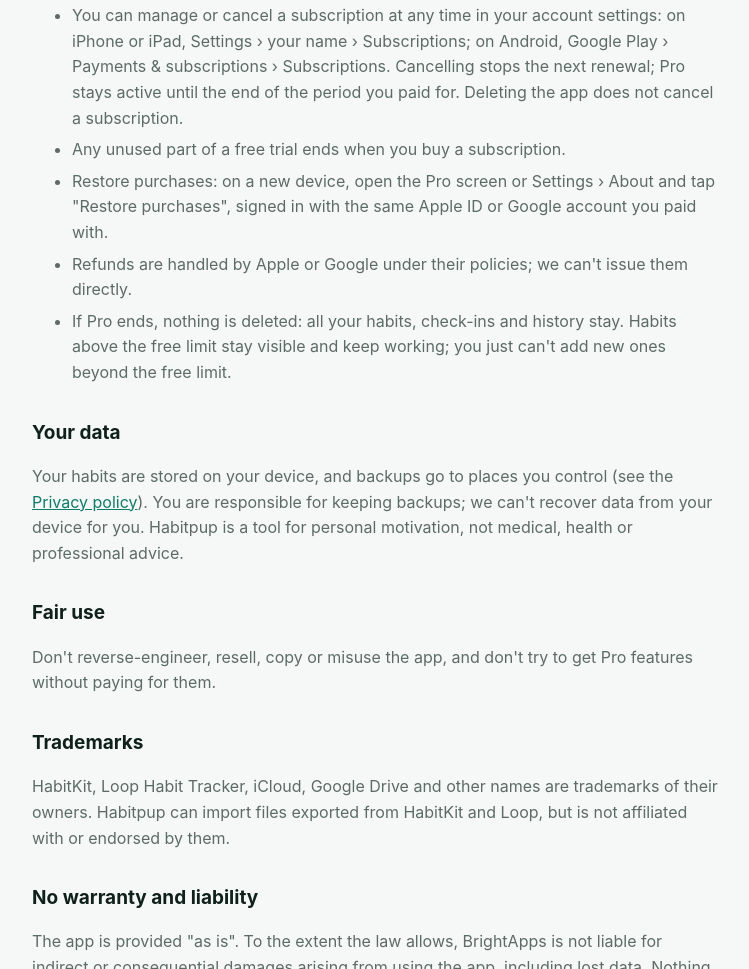
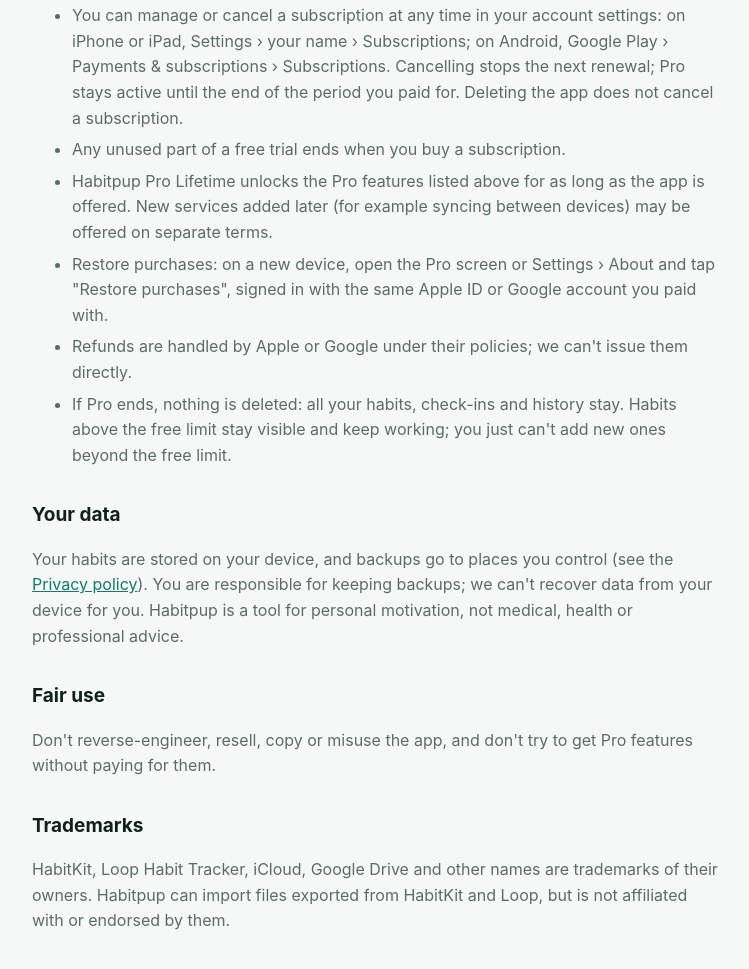
Before and after one commit to ibrohimm/habitpup-legal, a plain HTML site: page terms/index.html in a window 1280 px wide. Shown: the part 1019-1988 px from the top of the page, without its empty margins (264-1013 px from the left). Drawn offline with Linux system fonts and the light colour scheme.

Commit message:
Terms: lifetime scope

```diff
--- a/terms/index.html
+++ b/terms/index.html
@@ -25,6 +25,7 @@
 <li><strong>Subscriptions renew automatically</strong> for the same length and price unless auto-renew is turned off at least 24 hours before the end of the current period. Your account is charged for renewal within 24 hours before the current period ends.</li>
 <li>You can manage or cancel a subscription at any time in your account settings: on iPhone or iPad, Settings › your name › Subscriptions; on Android, Google Play › Payments &amp; subscriptions › Subscriptions. Cancelling stops the next renewal; Pro stays active until the end of the period you paid for. Deleting the app does not cancel a subscription.</li>
 <li>Any unused part of a free trial ends when you buy a subscription.</li>
+<li>Habitpup Pro Lifetime unlocks the Pro features listed above for as long as the app is offered. New services added later (for example syncing between devices) may be offered on separate terms.</li>
 <li>Restore purchases: on a new device, open the Pro screen or Settings › About and tap "Restore purchases", signed in with the same Apple ID or Google account you paid with.</li>
 <li>Refunds are handled by Apple or Google under their policies; we can't issue them directly.</li>
 <li>If Pro ends, nothing is deleted: all your habits, check-ins and history stay. Habits above the free limit stay visible and keep working; you just can't add new ones beyond the free limit.</li>
```
